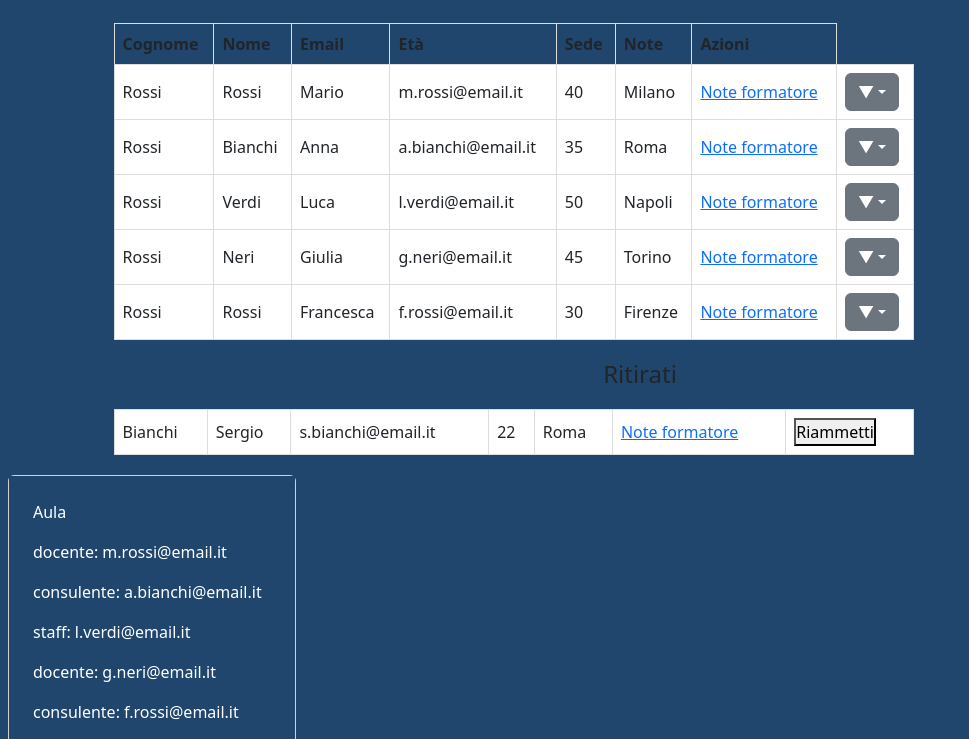
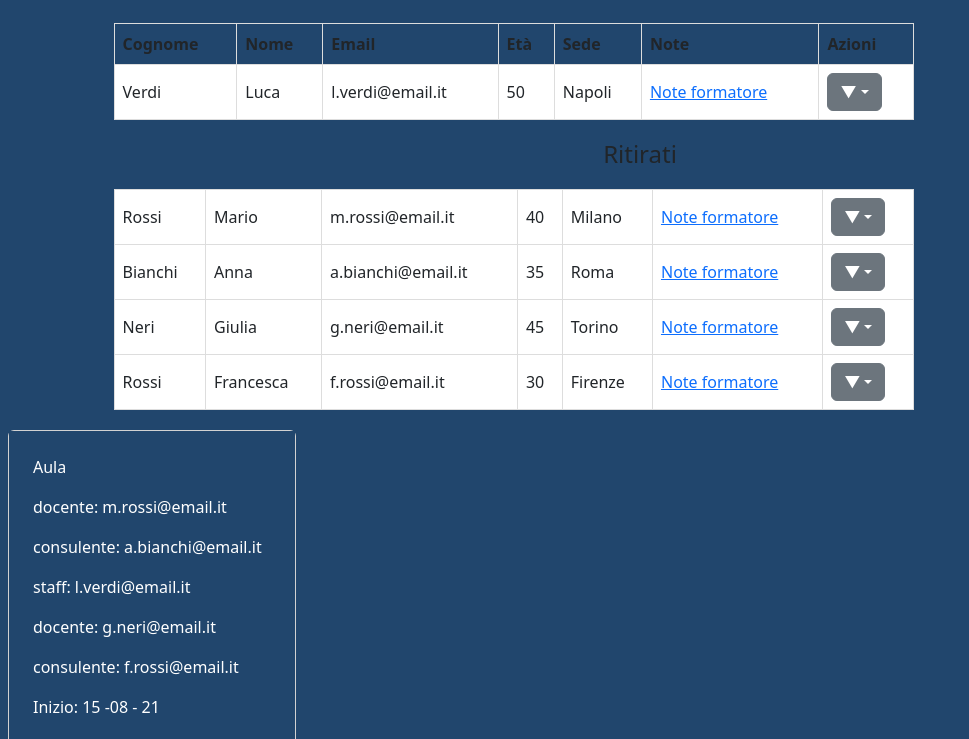
Before and after one commit to abSimone/crm-formazione-ts, a website built with webpack: page index3.html in a window 1280 px wide. Shown: the part 61-800 px from the top of the page, without its empty margins (0-969 px from the left). Built offline with nearby package versions, Linux system fonts and the light colour scheme; data requests are answered from the project's data file.

Commit message:
completed compilatabella

```diff
--- a/db.json
+++ b/db.json
@@ -31,7 +31,6 @@
       "ruolo": "consulente"
     }
   ],
-
   "courses": [
     {
       "cognome": "Rossi",
@@ -58,7 +57,7 @@
       "età": 50,
       "sede": "Napoli",
       "note": "https://link-to-note3.com",
-        "azioni": false
+      "azioni": true
     },
     {
       "cognome": "Neri",
--- a/index3.html
+++ b/index3.html
@@ -41,7 +41,7 @@
         <h4 class="text-center">Ritirati</h4>
         <div class="table-container">
             <table class="table1">
-                <tbody>
+                <tbody id="tableRitirati">
                     <tr>
                         <td>Bianchi</td>
                         <td>Sergio</td>
--- a/src/index.ts
+++ b/src/index.ts
@@ -43,16 +43,41 @@ if (window.location.pathname.includes('index.html')) {
   compilaTabella();
 }
 
+
 async function compilaTabella() {
   const response = await fetch(`${endopoint}courses`);
   let persone = await response.json();
   console.log(persone);
   let table: HTMLElement = document.getElementById('table')!;
+  let tableRitirati: HTMLElement = document.getElementById('tableRitirati')!;
   let elemementHtml: string = "";
+  let ritiratiHtml: string = "";
+
   persone.forEach((element: any) => {
+    if (element.azioni) {
+      elemementHtml += `
 
-    elemementHtml += `
-    <td>Rossi</td>
+                        <td>${element.cognome}</td>
+                        <td>${element.nome}</td>
+                        <td>${element.email}</td>
+                        <td>${element.età}</td>
+                        <td>${element.sede}</td>
+                        <td><a href="${element.note}">Note formatore</a></td>
+                        <td>
+                            <div class="dropdown">
+                                <button class="btn btn-secondary dropdown-toggle" type="button" id="dropdownMenuButton"
+                                    data-bs-toggle="dropdown" aria-expanded="false">▼</button>
+                                <ul  class="dropdown-menu" aria-labelledby="dropdownMenuButton">
+                                    <li><a id="cambiaValore" class="dropdown-item" href="#">ritira</a></li>
+                                    <li><a class="dropdown-item" href="#">Visualliza CV</a></li>
+                                </ul>
+                            </div>
+                        </td>
+                        </tr>`
+
+    }
+    else {
+      ritiratiHtml += `
                         <td>${element.cognome}</td>
                         <td>${element.nome}</td>
                         <td>${element.email}</td>
@@ -64,14 +89,20 @@ async function compilaTabella() {
                                 <button class="btn btn-secondary dropdown-toggle" type="button" id="dropdownMenuButton"
                                     data-bs-toggle="dropdown" aria-expanded="false">▼</button>
                                 <ul class="dropdown-menu" aria-labelledby="dropdownMenuButton">
-                                    <li><a class="dropdown-item" href="#">ritira</a></li>
+
                                     <li><a class="dropdown-item" href="#">Visualliza CV</a></li>
                                 </ul>
                             </div>
                         </td>
                         </tr>`
 
+    }
   }
+
+
+
+
   );
   table.innerHTML = elemementHtml;
+  tableRitirati.innerHTML = ritiratiHtml;
 }
```
Lines whose indentation alone changed are shown as unchanged.
